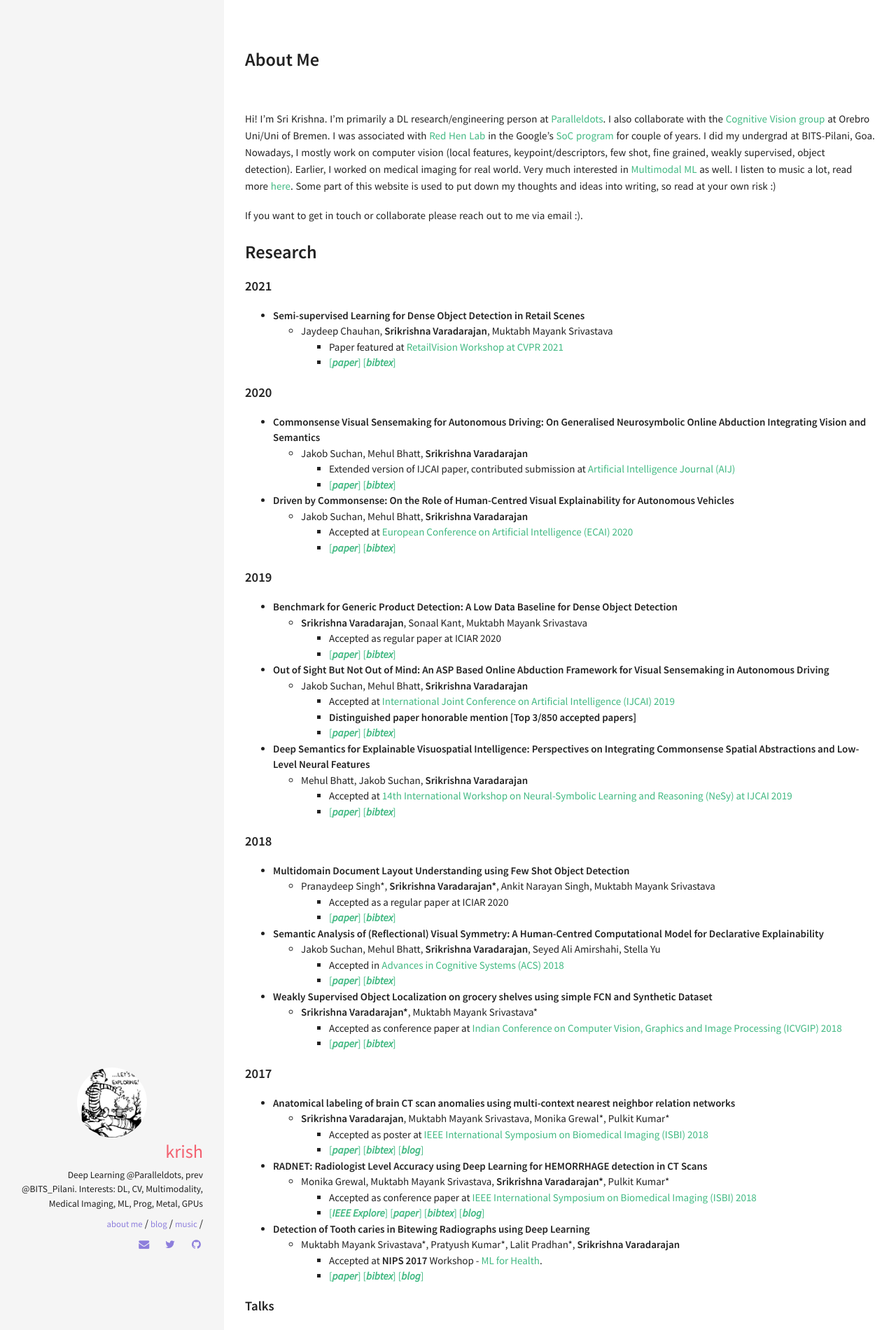
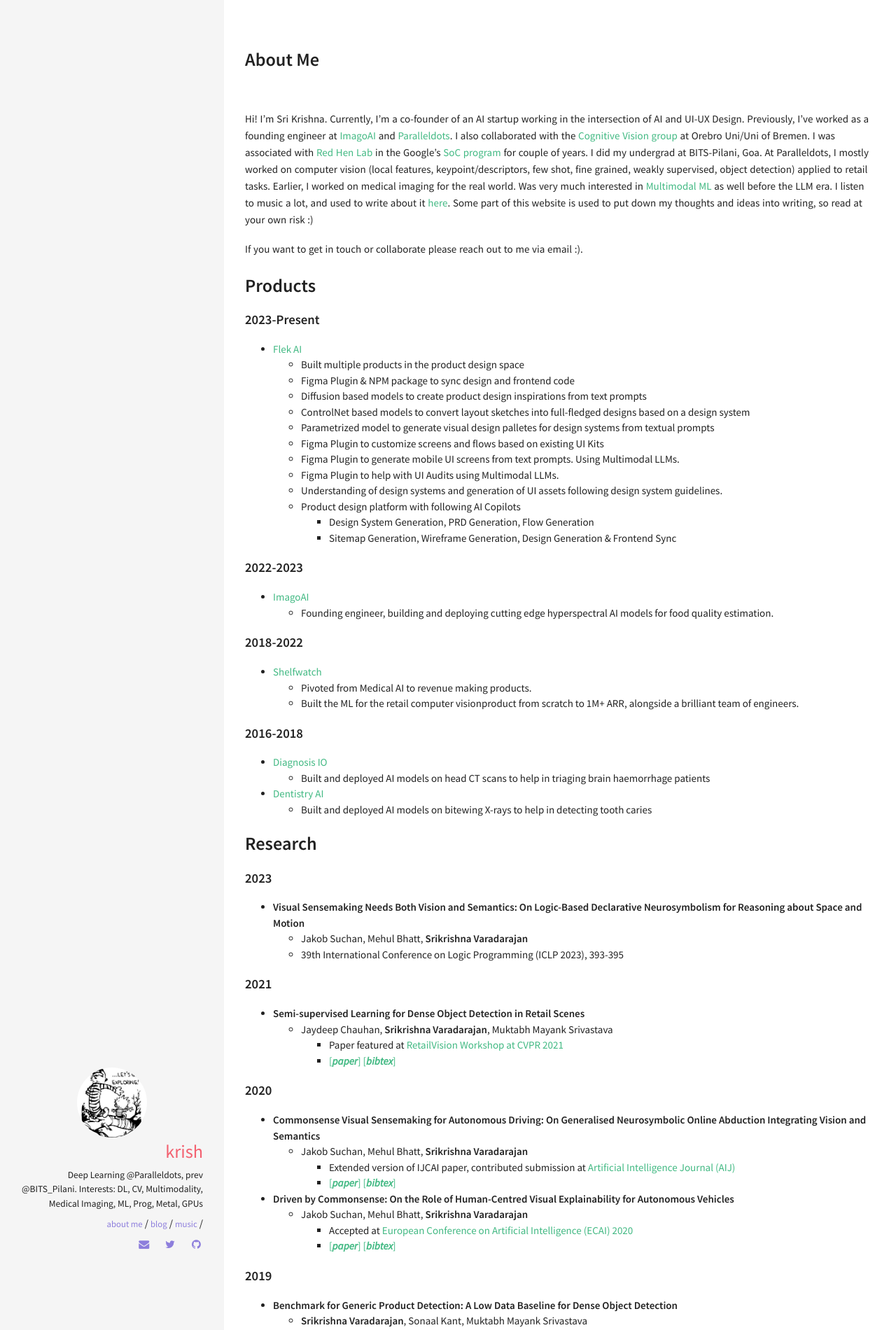
Before and after one commit to skrish13/skrish13.github.io, a Jekyll site: the page built from about.md, in a window 1280 px wide. Shown: the top 1900 px of the page at 70% size. Built offline with Jekyll 4.4.1, drawn with Linux system fonts in a browser that asks for light colours; some of the changed text lies outside the part shown.

Commit message:
update about; add products

```diff
--- a/about.md
+++ b/about.md
@@ -4,11 +4,53 @@ title:  About Me
 permalink: /
 ---
 
-Hi! I'm Sri Krishna. I'm primarily a DL research/engineering person at [Paralleldots](https://www.paralleldots.xyz). I also collaborate with the [Cognitive Vision group](https://www.codesign-lab.org/cognitive-vision/) at Orebro Uni/Uni of Bremen. I was associated with [Red Hen Lab](http://www.redhenlab.org/) in the Google's [SoC program](https://summerofcode.withgoogle.com/) for couple of years. I did my undergrad at BITS-Pilani, Goa. Nowadays, I mostly work on computer vision (local features, keypoint/descriptors, few shot, fine grained, weakly supervised, object detection). Earlier, I worked on medical imaging for real world. Very much interested in [Multimodal ML](https://arxiv.org/abs/1705.09406) as well. I listen to music a lot, read more [here](/music/). Some part of this website is used to put down my thoughts and ideas into writing, so read at your own risk :)
+Hi! I'm Sri Krishna. Currently, I'm a co-founder of an AI startup working in the intersection of AI and UI-UX Design. Previously, I've worked as a founding engineer at [ImagoAI](https://imagoai.com) and [Paralleldots](https://www.paralleldots.xyz). I also collaborated with the [Cognitive Vision group](https://www.codesign-lab.org/cognitive-vision/) at Orebro Uni/Uni of Bremen. I was associated with [Red Hen Lab](http://www.redhenlab.org/) in the Google's [SoC program](https://summerofcode.withgoogle.com/) for couple of years. I did my undergrad at BITS-Pilani, Goa. At Paralleldots, I mostly worked on computer vision (local features, keypoint/descriptors, few shot, fine grained, weakly supervised, object detection) applied to retail tasks. Earlier, I worked on medical imaging for the real world. Was very much interested in [Multimodal ML](https://arxiv.org/abs/1705.09406) as well before the LLM era. I listen to music a lot, and used to write about it [here](/music/). Some part of this website is used to put down my thoughts and ideas into writing, so read at your own risk :)
 
 If you want to get in touch or collaborate please reach out to me via email :).
 
+## Products
+
+#### 2023-Present
+
+- [Flek AI](https://flek.ai)
+  - Built multiple products in the product design space
+  - Figma Plugin & NPM package to sync design and frontend code
+  - Diffusion based models to create product design inspirations from text prompts
+  - ControlNet based models to convert layout sketches into full-fledged designs based on a design system
+  - Parametrized model to generate visual design palletes for design systems from textual prompts
+  - Figma Plugin to customize screens and flows based on existing UI Kits
+  - Figma Plugin to generate mobile UI screens from text prompts. Using Multimodal LLMs.
+  - Figma Plugin to help with UI Audits using Multimodal LLMs.
+  - Understanding of design systems and generation of UI assets following design system guidelines.
+  - Product design platform with following AI Copilots
+    - Design System Generation, PRD Generation, Flow Generation
+    - Sitemap Generation, Wireframe Generation, Design Generation & Frontend Sync
+
+#### 2022-2023
+
+- [ImagoAI](https://imagoai.com)
+  - Founding engineer, building and deploying cutting edge hyperspectral AI models for food quality estimation.
+
+#### 2018-2022
+
+- [Shelfwatch](https://paralleldots.com/shelfwatch)
+  - Pivoted from Medical AI to revenue making products.
+  - Built the ML for the retail computer visionproduct from scratch to 1M+ ARR, alongside a brilliant team of engineers.
+
+#### 2016-2018
+
+- [Diagnosis IO](https://www.diagnosis.io)
+  - Built and deployed AI models on head CT scans to help in triaging brain haemorrhage patients
+
+- [Dentistry AI](https://www.dentistry.ai)
+  - Built and deployed AI models on bitewing X-rays to help in detecting tooth caries
+
 ## Research
+
+#### 2023
+- **Visual Sensemaking Needs Both Vision and Semantics: On Logic-Based Declarative Neurosymbolism for Reasoning about Space and Motion**
+  - Jakob Suchan, Mehul Bhatt, **Srikrishna Varadarajan**
+  - 39th International Conference on Logic Programming (ICLP 2023), 393-395
 
 #### 2021
 - **Semi-supervised Learning for Dense Object Detection in Retail Scenes**
```
Also changed, not shown: other parts of about.md (+2 -2 lines).
